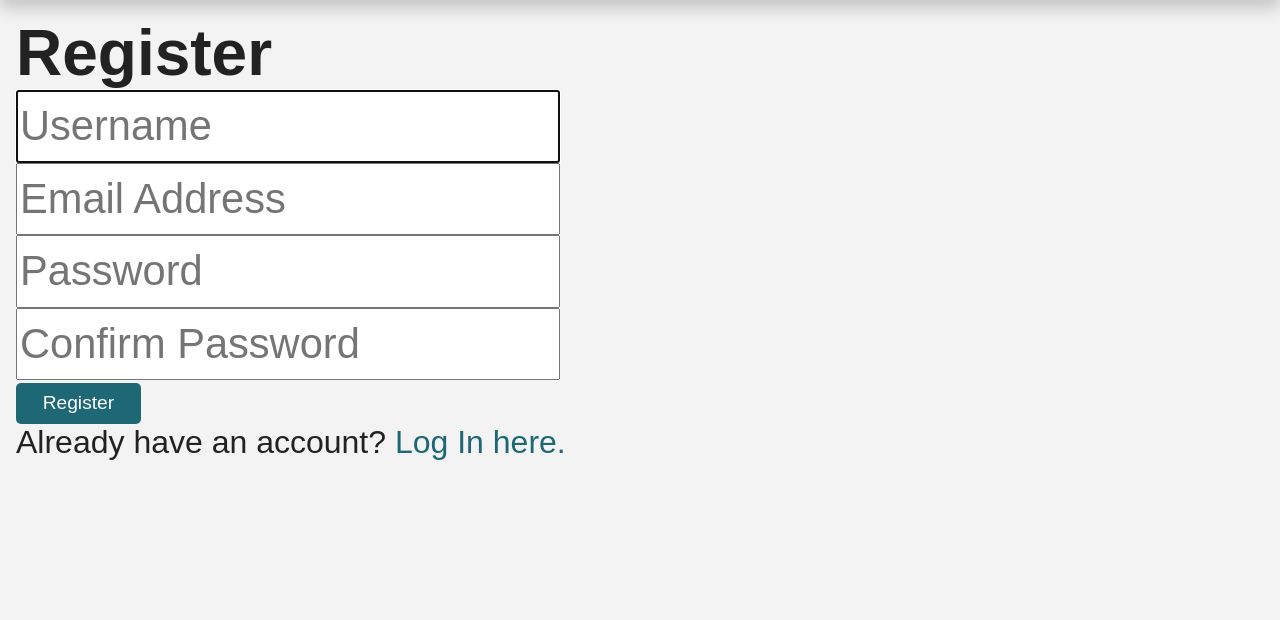
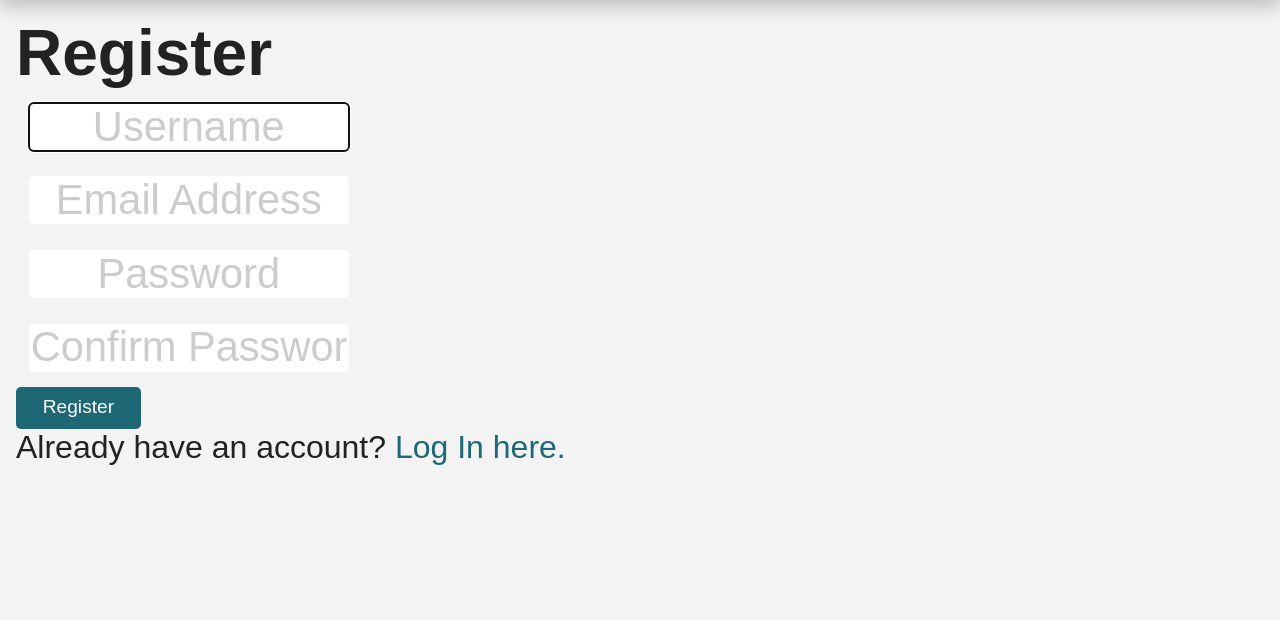
Before and after one commit to rodrigojmayer/RJMNetwork, a Django app: page /following in a window 1280 px wide. Shown: the part 64-684 px from the top of the page. Run offline with Django 3.2, Linux system fonts and the light colour scheme; some libraries are stand-ins or nearby versions.

Commit message:
fixing edit profile4

```diff
--- a/network/static/network/styles.css
+++ b/network/static/network/styles.css
@@ -353,6 +353,33 @@ body{
     box-shadow: 4px 4px rgba(0, 0, 0, 0.2);
     display:none;
 }
+
+.form-control{
+    width: 10rem;
+    height: 1.5rem;
+    margin: .4rem;
+    border: none;
+    border-radius: 5px;
+    text-align: center;
+    /* color-plac */
+
+}
+
+::placeholder { /* Chrome, Firefox, Opera, Safari 10.1+ */
+    color: var(--gray-color);
+    opacity: 1; /* Firefox */
+}
+
+:-ms-input-placeholder { /* Internet Explorer 10-11 */
+    color: var(--gray-color);
+
+}
+
+::-ms-input-placeholder { /* Microsoft Edge */
+    color: var(--gray-color);
+
+}
+
 #send_post{
     /* margin-top:15px; */
 }
```
Also changed, not shown: db.sqlite3.
